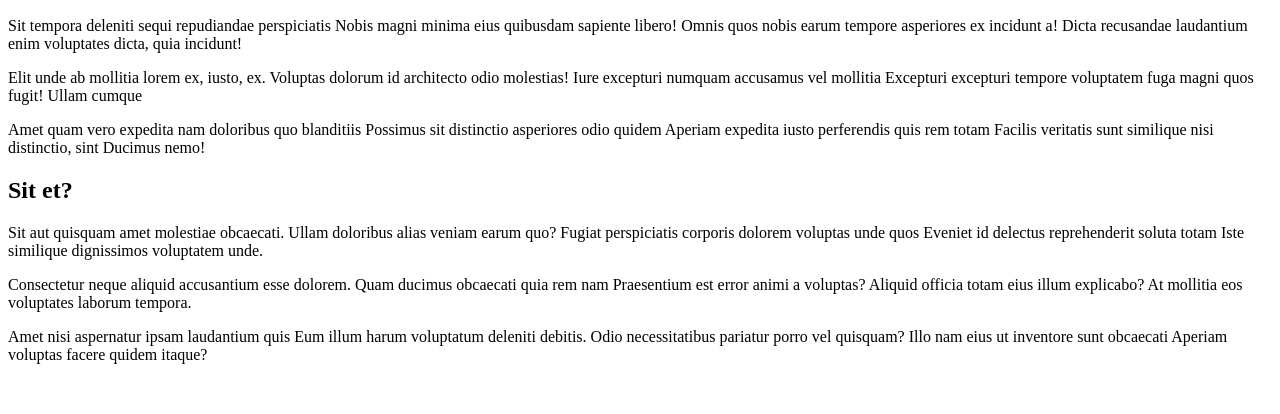
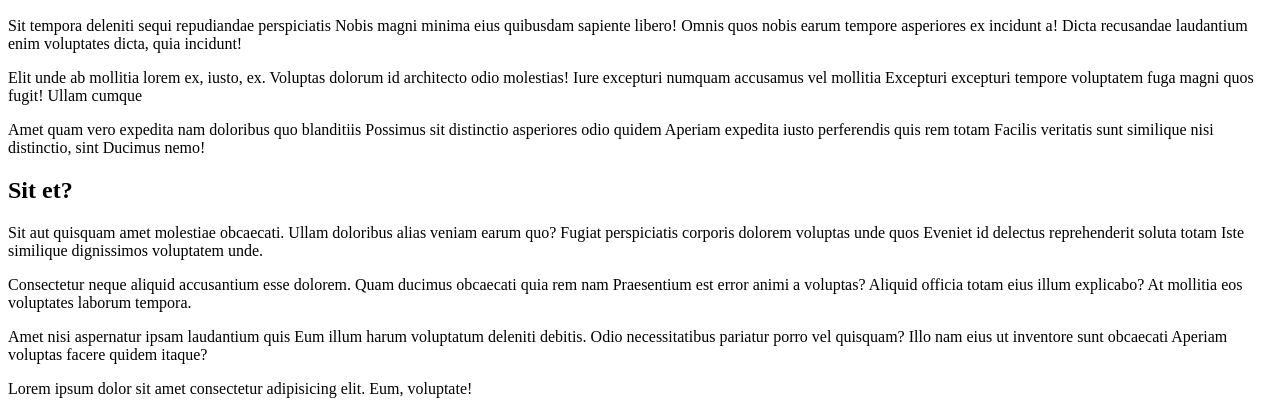
Before and after one commit to emmacharp/demo-23619, a plain HTML site: page index.html in a window 1280 px wide. Shown: the part 716-1130 px from the top of the page. Before the commit the page ends 1096 px from the top, so only its background shows below. Drawn offline with Linux system fonts and the light colour scheme.

Commit message:
Ajouter un pied de page.

```diff
--- a/index.html
+++ b/index.html
@@ -56,5 +56,8 @@
 			<p>Amet nisi aspernatur ipsam laudantium quis Eum illum harum voluptatum deleniti debitis. Odio necessitatibus pariatur porro vel quisquam? Illo nam eius ut inventore sunt obcaecati Aperiam voluptas facere quidem itaque?</p>
 		</section>
 	</main>
+	<footer>
+		<p>Lorem ipsum dolor sit amet consectetur adipisicing elit. Eum, voluptate!</p>
+	</footer>
 </body>
 </html>
```
